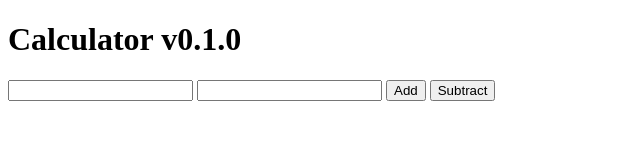
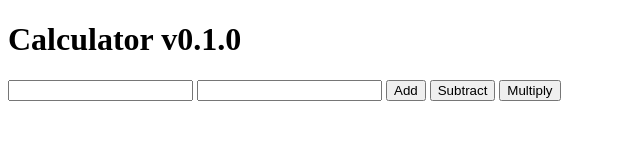
Before and after one commit to anwo0503/calculator, a plain HTML site: page index.html in a window 1280 px wide. Shown: the whole page, without its empty margins (0-640 px from the left). Drawn offline with Linux system fonts and the light colour scheme.

Commit message:
Add multiply operation

```diff
--- a/index.html
+++ b/index.html
@@ -13,6 +13,7 @@
 
         <button onclick="add()">Add</button>
         <button onclick="subtract()">Subtract</button>
+        <button onclick="multiply()">Multiply</button>
 
         <p id="result"></p>
     </div>
--- a/script.js
+++ b/script.js
@@ -15,3 +15,12 @@ function subtract() {
 
     document.getElementById("result").innerText = "Result: " + result;
 }
+
+function multiply() {
+    const num1 = parseFloat(document.getElementById("num1").value);
+    const num2 = parseFloat(document.getElementById("num2").value);
+
+    const result = num1 * num2;
+
+    document.getElementById("result").innerText = "Result: " + result;
+}
```
